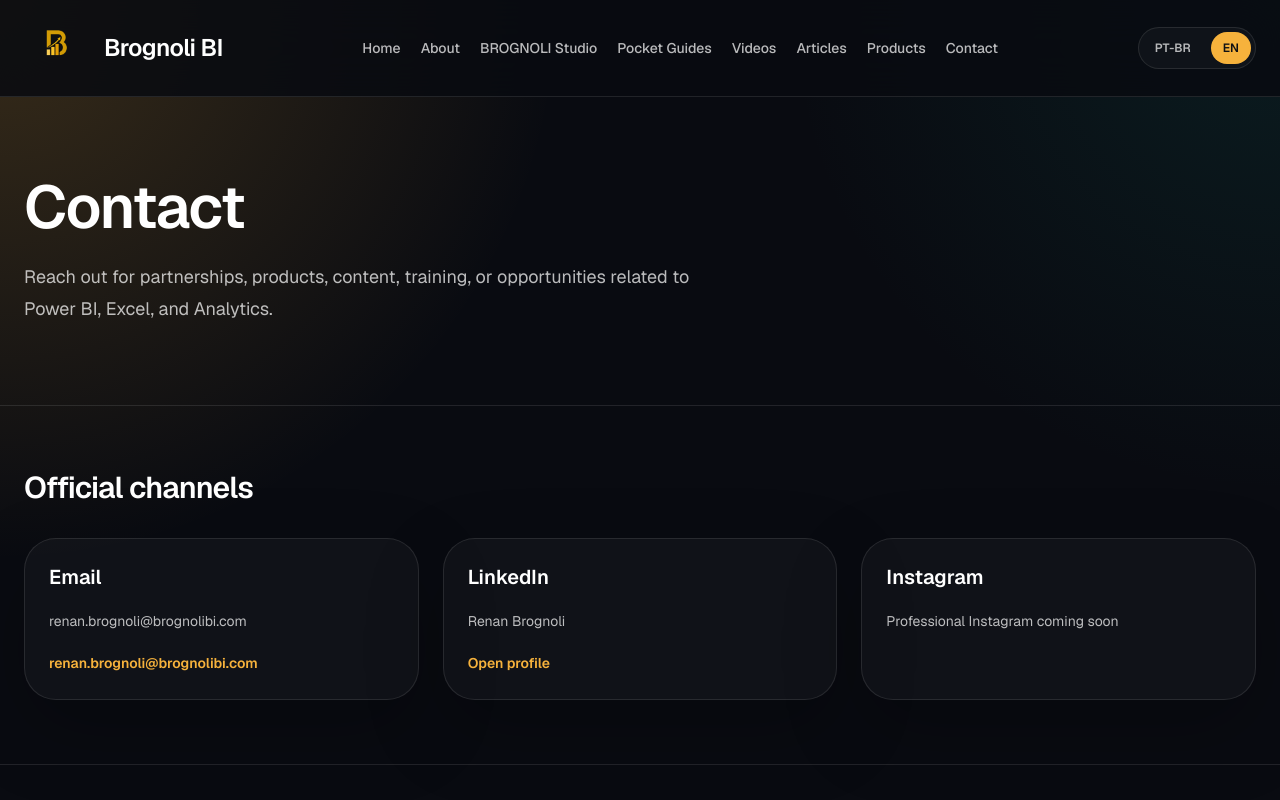
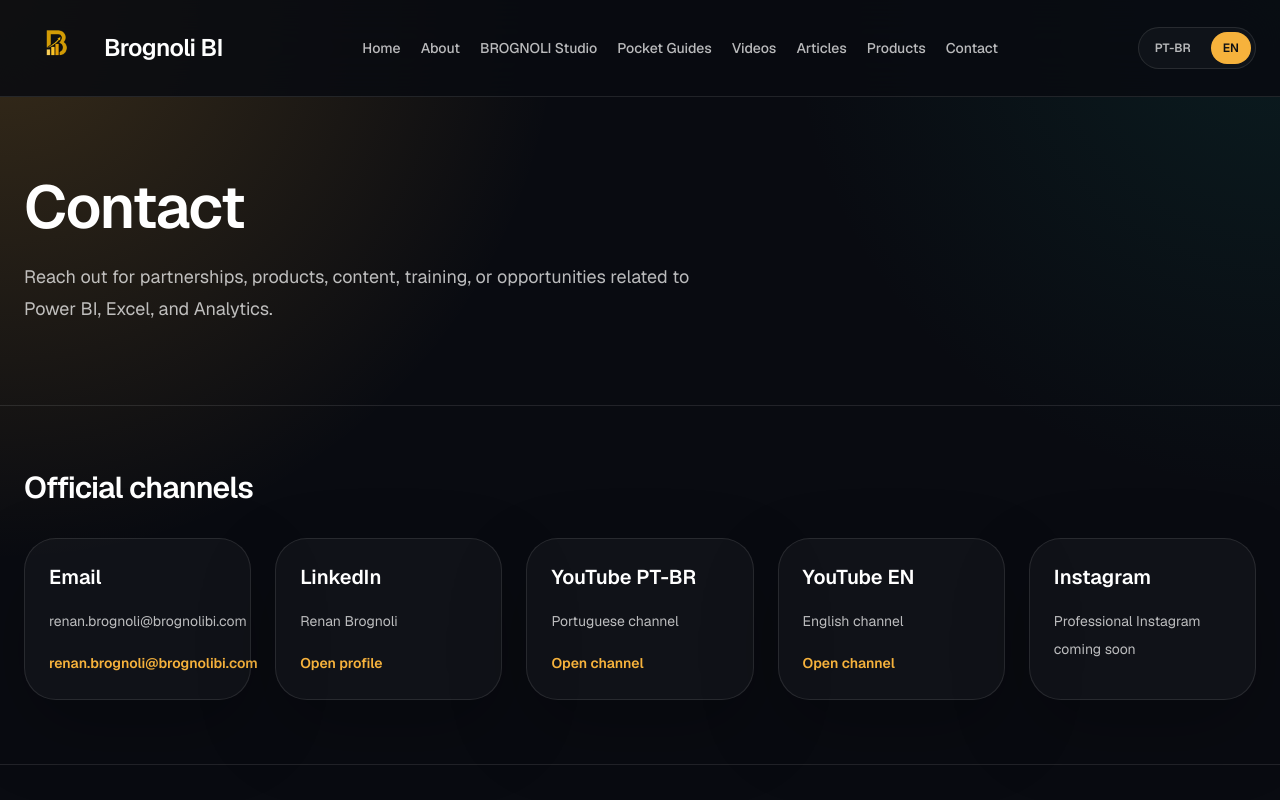
Before and after one commit to renanbrognoli01/brognolibisite, a Next.js app: page /en/contact in a window 1280 px wide. Shown: the top 800 px of the page. Built offline with nearby package versions, Linux system fonts and the light colour scheme.

Commit message:
Add YouTube channels to contact page

```diff
--- a/src/app/[locale]/contact/page.tsx
+++ b/src/app/[locale]/contact/page.tsx
@@ -14,7 +14,7 @@ export default async function ContactPage({
     <>
       <PageHero title={dict.contact.title} description={dict.contact.description} />
       <Section title={locale === "pt-br" ? "Canais oficiais" : "Official channels"}>
-        <div className="grid gap-6 lg:grid-cols-3">
+        <div className="grid gap-6 md:grid-cols-2 xl:grid-cols-5">
           <GlassCard title="Email" description={dict.contact.email}>
             <a href={`mailto:${dict.contact.email}`} className="text-sm font-semibold text-[#f6b23c]">
               {dict.contact.email}
@@ -25,6 +25,32 @@ export default async function ContactPage({
               {locale === "pt-br" ? "Abrir perfil" : "Open profile"}
             </a>
           </GlassCard>
+          <GlassCard
+            title={locale === "pt-br" ? "YouTube PT-BR" : "YouTube PT-BR"}
+            description={locale === "pt-br" ? "Canal em portugues" : "Portuguese channel"}
+          >
+            <a
+              href="https://www.youtube.com/@renanbrognolibr"
+              target="_blank"
+              rel="noreferrer"
+              className="text-sm font-semibold text-[#f6b23c]"
+            >
+              {locale === "pt-br" ? "Abrir canal" : "Open channel"}
+            </a>
+          </GlassCard>
+          <GlassCard
+            title={locale === "pt-br" ? "YouTube EN" : "YouTube EN"}
+            description={locale === "pt-br" ? "Canal em ingles" : "English channel"}
+          >
+            <a
+              href="https://www.youtube.com/@renanbrognoliint"
+              target="_blank"
+              rel="noreferrer"
+              className="text-sm font-semibold text-[#f6b23c]"
+            >
+              {locale === "pt-br" ? "Abrir canal" : "Open channel"}
+            </a>
+          </GlassCard>
           <GlassCard title="Instagram" description={dict.contact.instagramLabel} />
         </div>
       </Section>
```
